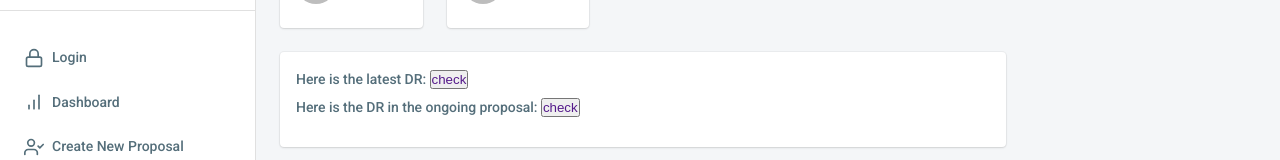
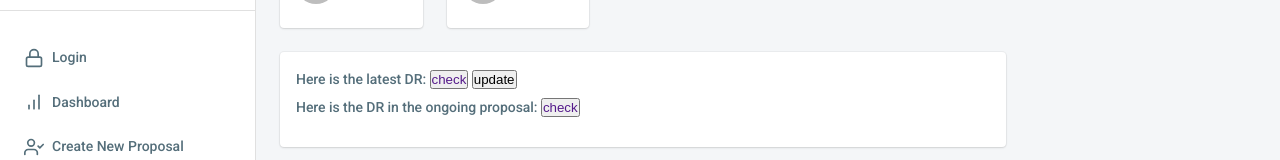
Before and after one commit to ifx-dr/DRMS-Lobe, a React (Create React App) app in the folder Frontend/: page /app/dashboard in a window 1280 px wide. Shown: the part 191-351 px from the top of the page. Built offline with nearby package versions, Linux system fonts and the light colour scheme; no server answers.

Commit message:
fix: get latest DR hash

```diff
--- a/Frontend/src/views/reports/DashboardView/LatestDR.js
+++ b/Frontend/src/views/reports/DashboardView/LatestDR.js
@@ -50,6 +50,27 @@ class LatestDR extends Component {
       open: false
     })
   };
+  updateDR = async() => {
+    const link = 'https://api.github.com/repos/tibonto/dr/commits/master';
+    const prefix = 'https://github.com/tibonto/dr/commit/';
+    fetch(link, {
+          method: 'GET',
+        //   headers: {
+        //     'Content-Type': 'application/json'
+        //   },
+        //   body: JSON.stringify(data)
+        }).then(function(resp){
+            // console.log(resp.json());
+            return resp.json();
+        }).then((body)=>{
+            console.log(body.sha)
+            console.log(body.commit.message)
+            this.setState({
+              DR: prefix+body.sha,
+              // commitMessage: body.commit.message
+            })
+        })
+  }
 
   render() {
     return (
@@ -66,7 +87,7 @@ class LatestDR extends Component {
                 gutterBottom
                 variant="h6"
               >
-                Here is the latest DR: <button><a href={this.state.DR} style={{"text-decoration":"none"}} target="_blank" rel={"noopener noreferrer"}>check</a></button>
+                Here is the latest DR: <button><a href={this.state.DR} style={{"text-decoration":"none"}} target="_blank" rel={"noopener noreferrer"}>check</a></button> <button onClick={this.updateDR}>update</button>
               </Typography>
               <Typography
                 color="textPrimary"
```
Also changed, not shown: 1 other file (tests, documents, lock files or other folders).
